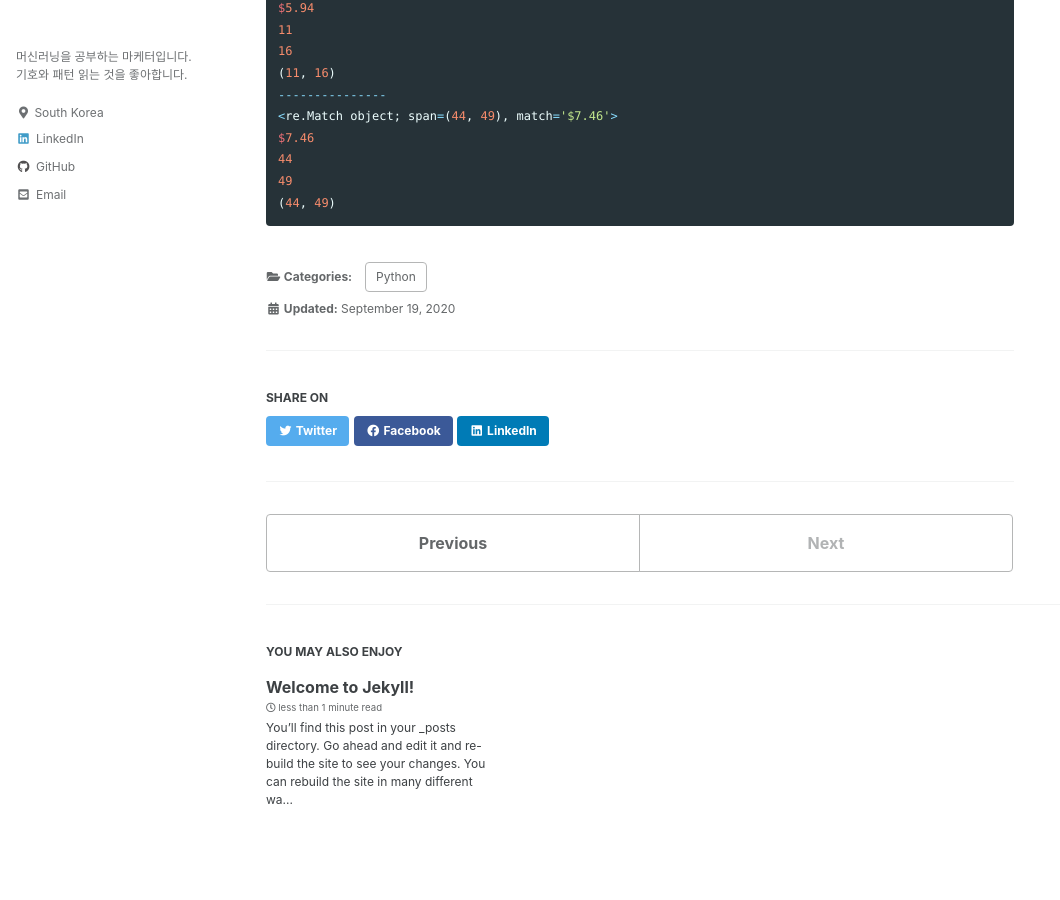
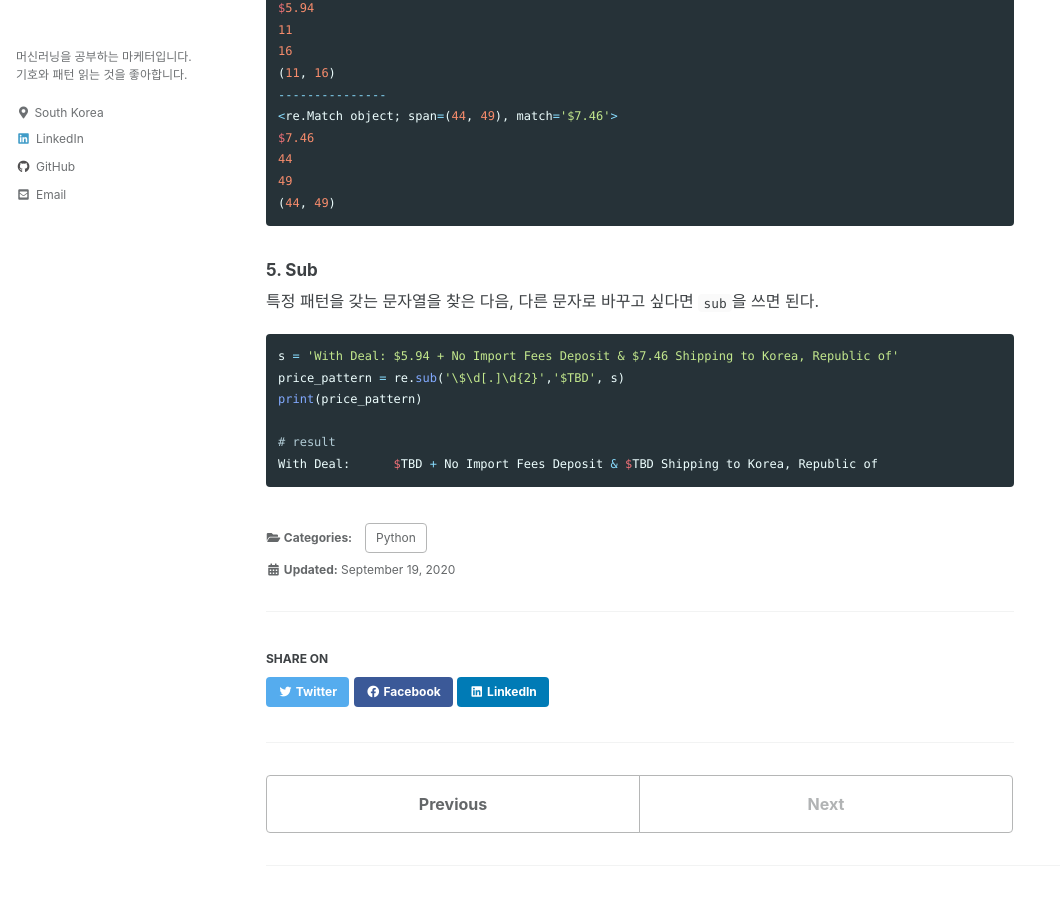
Before and after one commit to amoryoungakim/amoryoungakim.github.io, a Jekyll site: the page built from _posts/2020-09-19-regular-expression.md, in a window 1280 px wide and 900 px high, scrolled down 6084 px. Shown: the whole window, without its empty margins (0-1060 px from the left). Built offline with Jekyll 4.4.1, drawn with Linux system fonts in a browser that asks for light colours; cached includes are drawn as plain includes; some of the changed text lies outside the part shown.

Commit message:
Update 2020-09-19-regular-expression.md

````diff
--- a/_posts/2020-09-19-regular-expression.md
+++ b/_posts/2020-09-19-regular-expression.md
@@ -267,3 +267,16 @@ $7.46
 49
 (44, 49)
 ```
+
+#### 5. Sub
+
+특정 패턴을 갖는 문자열을 찾은 다음, 다른 문자로 바꾸고 싶다면 `sub`을 쓰면 된다.
+
+```python
+s = 'With Deal:	$5.94 + No Import Fees Deposit & $7.46 Shipping to Korea, Republic of'
+price_pattern = re.sub('\$\d[.]\d{2}','$TBD', s)
+print(price_pattern)
+
+# result
+With Deal:	$TBD + No Import Fees Deposit & $TBD Shipping to Korea, Republic of
+```
````
Also changed, not shown: other parts of _posts/2020-09-19-regular-expression.md (+4 -4 lines).
